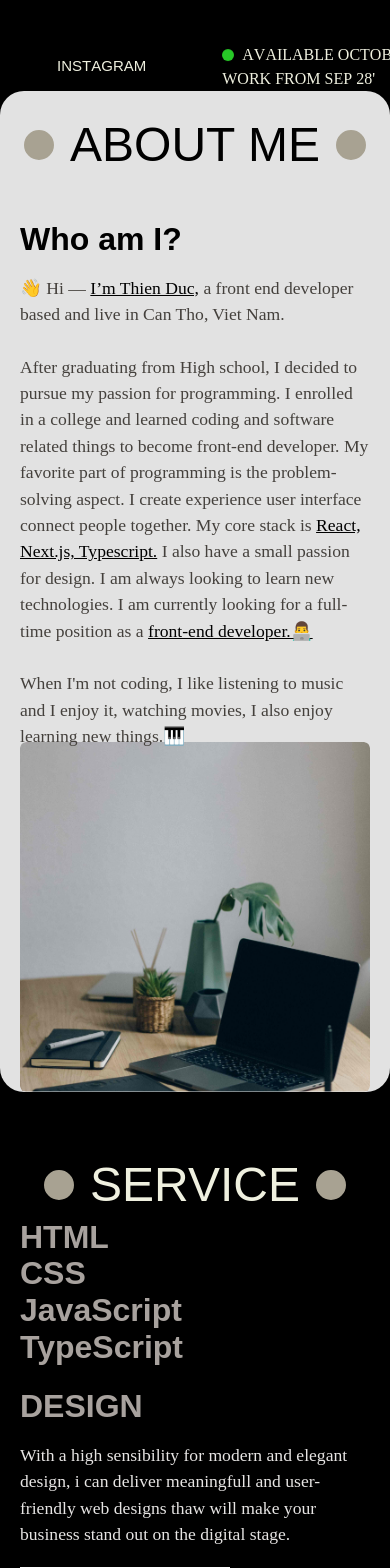
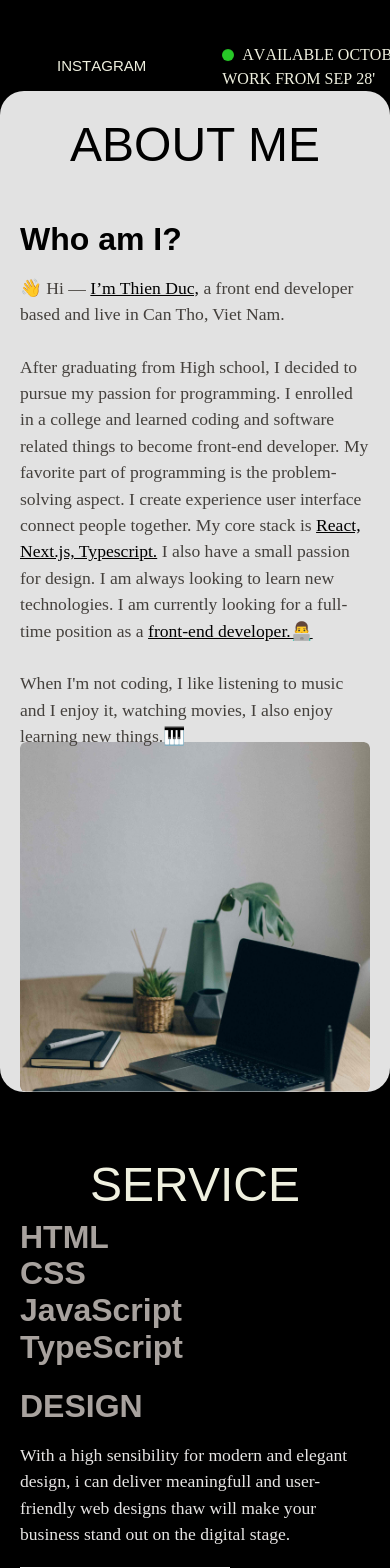
Before and after one commit to kind012/portfolio, a React (Vite) app: page / in a window 390 px wide. Shown: the part 380-1948 px from the top of the page. Built offline with nearby package versions, Linux system fonts and the light colour scheme; a web font is replaced by a local one.

Commit message:
change text and style

```diff
--- a/src/components/FormInput.tsx
+++ b/src/components/FormInput.tsx
@@ -80,7 +80,7 @@ const FormInput = () => {
       </div>
 
       <button type="submit" className="mt-10 button">
-        <span className="text">Send Message</span>
+        <span className="text">Let's Talk.</span>
       </button>
     </form>
   );
--- a/src/components/SectionHeading.tsx
+++ b/src/components/SectionHeading.tsx
@@ -30,11 +30,11 @@ const SectionHeading = ({ children }: SectionHeadingProps) => {
       viewport={{ once: true, amount: 0.4 }}
       variants={cardVariants}
     >
-      <img src={ellipse} alt="eips" />
+      <img src={ellipse} alt="eips" className="hidden lg:block" />
       <h2 className="text-5xl font-medium uppercase w-fit sm:text-heading-2 text-secondary-400">
         {children}
       </h2>
-      <img src={ellipse} alt="eips" />
+      <img src={ellipse} alt="eips" className="hidden lg:block" />
     </motion.div>
   );
 };
--- a/src/components/SectionHeadingBeige.tsx
+++ b/src/components/SectionHeadingBeige.tsx
@@ -30,11 +30,11 @@ const SectionHeadingBeige = ({ children }: SectionHeadingProps) => {
       viewport={{ once: true, amount: 0.4 }}
       variants={cardVariants}
     >
-      <img src={ellipse} alt="eips" />
-      <h2 className="text-5xl font-medium uppercase w-fit sm:text-heading-2 text-black">
+      <img src={ellipse} alt="eips" className="hidden  lg:block" />
+      <h2 className="text-5xl font-medium text-black uppercase w-fit sm:text-heading-2">
         {children}
       </h2>
-      <img src={ellipse} alt="eips" />
+      <img src={ellipse} alt="eips" className="hidden  lg:block" />
     </motion.div>
   );
 };
```
